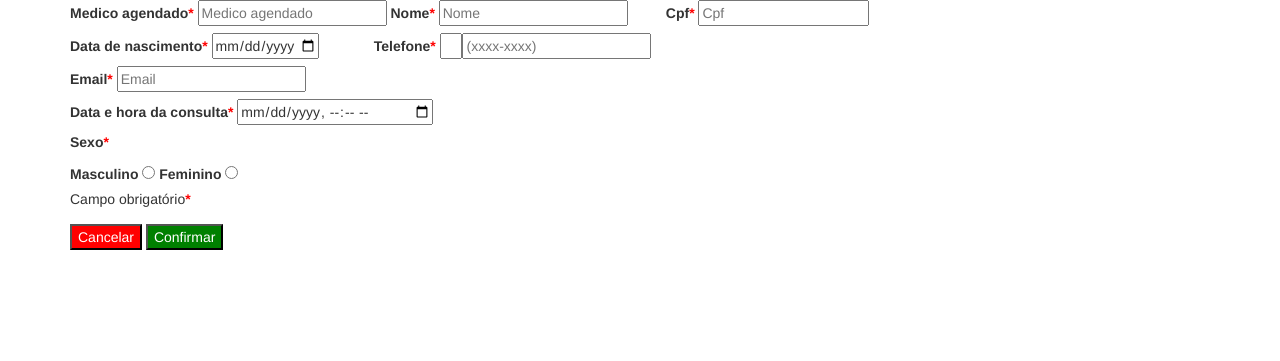
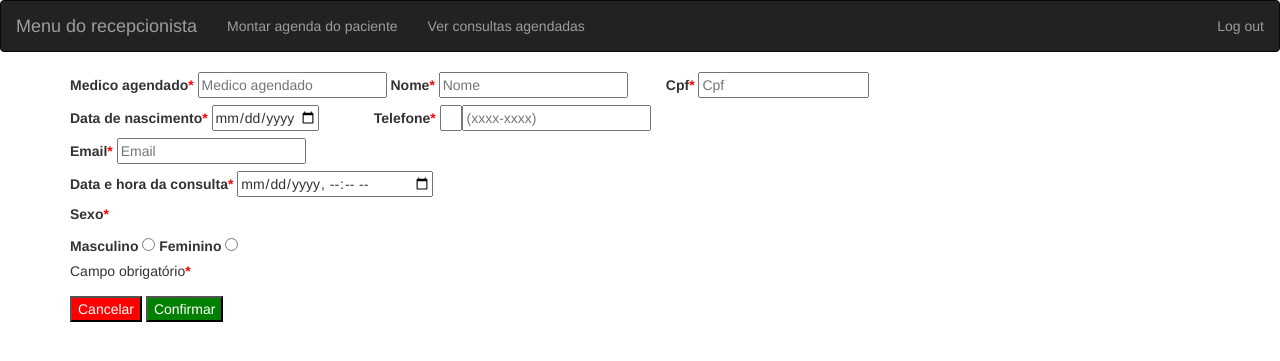
Before and after one commit to PeterNewTown/Registros, a Python web app: template templates/usuario.html in a window 1280 px wide. Shown: the top 361 px of the page. Run offline with Jinja, Linux system fonts and the light colour scheme; the template is opened without the code that fills it, so the values that code supplies are empty; some libraries are stand-ins or nearby versions.

Commit message:
Update usuario.html

```diff
--- a/templates/usuario.html
+++ b/templates/usuario.html
@@ -9,6 +9,25 @@
 <meta charset="UTF-8">
 <meta name="viewport" content="width=device-width, initial-scale=1.0">
 <meta http-equiv="X-UA-Compatible" content="ie=edge">
+<body>
+    <nav class="navbar navbar-inverse">
+      <div class="container-fluid">
+        <div class="navbar-header">
+          <a class="navbar-brand" href="#">Menu do recepcionista</a>
+        </div>
+        <ul class="nav navbar-nav">
+
+          <li ><a  id="montar" href="#">Montar agenda do paciente</a></li>
+          <li><a href="#"id="agendas">Ver consultas agendadas</a></li>
+        </ul>
+        <ul class="nav navbar-nav navbar-right">
+            <li><a href="#" id="sair"><span></span class="glyphicon glyphicon-user">Log out</a></li>
+        </ul>
+      </div>
+    </nav>
+    <div class="container">
+    </div>
+    </body>
 <div class="container">
  <div id="cadastrarm" class="cadsm">
  <form method="POST">
@@ -157,7 +176,6 @@
         }
         </style>
         <body>
-
             <div id="tabl" class="tabelas">
               <table class="table table-hover">
                 <form method="POST">
@@ -195,6 +213,10 @@
 <script src="https://ajax.googleapis.com/ajax/libs/jquery/3.3.1/jquery.min.js"></script>
 <script>
 
+    var ooo = document.getElementById('sair');
+    ooo.addEventListener('click',function(event){
+        location.href = "home.html";
+    });
  function save(){
  var value = document.getElementById('cpf').value;
  localStorage.setItem('number',value);
@@ -234,7 +256,7 @@ var z = document.getElementById('xs') ;
 
  function validar3(event){
 
- var mtforte = /[a-zA-Z]/;
+ var mtforte = /[A-Z]{1}[a-z]/;;
 
 var resultado4 = mtforte.exec(document.getElementById('nomes').value)
 if(resultado4){
@@ -256,7 +278,7 @@ calle.addEventListener('click',function(event){
 });
 x.onchange = validar3;
 z.addEventListener('click',function(event){
-var mtforte = /[a-zA-Z]/;
+var mtforte = /[A-Z]{1}[a-z]/;;
 
 var resultado4 = mtforte.exec(document.getElementById('nomes').value)
 if(resultado4){
@@ -342,7 +364,7 @@ var p = document.getElementById('xs') ;
 
 function validar5(event){
 
- var mtforte = /[a-zA-Z]/;
+ var mtforte = /[A-Z]{1}[a-z]/;;
 
 var resultado4 = mtforte.exec(document.getElementById('medico').value)
 if(resultado4){
@@ -357,7 +379,7 @@ if(resultado4){
 
 o.onchange = validar5;
 p.addEventListener('click',function(event){
-var mtforte = /[a-zA-Z]/;
+var mtforte = /[A-Z]{1}[a-z]/;;
 var resultado4 = mtforte.exec(document.getElementById('medico').value)
 if(resultado4){
 o.setCustomValidity('').value;
```
